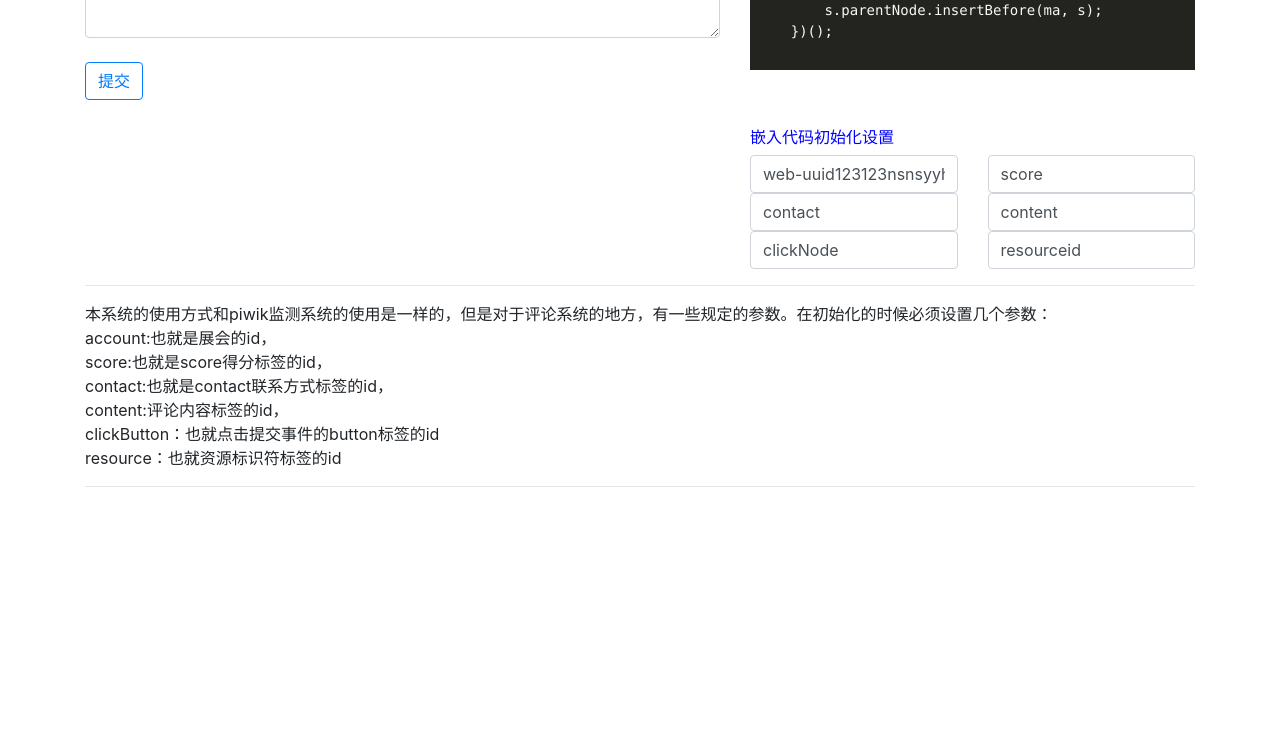
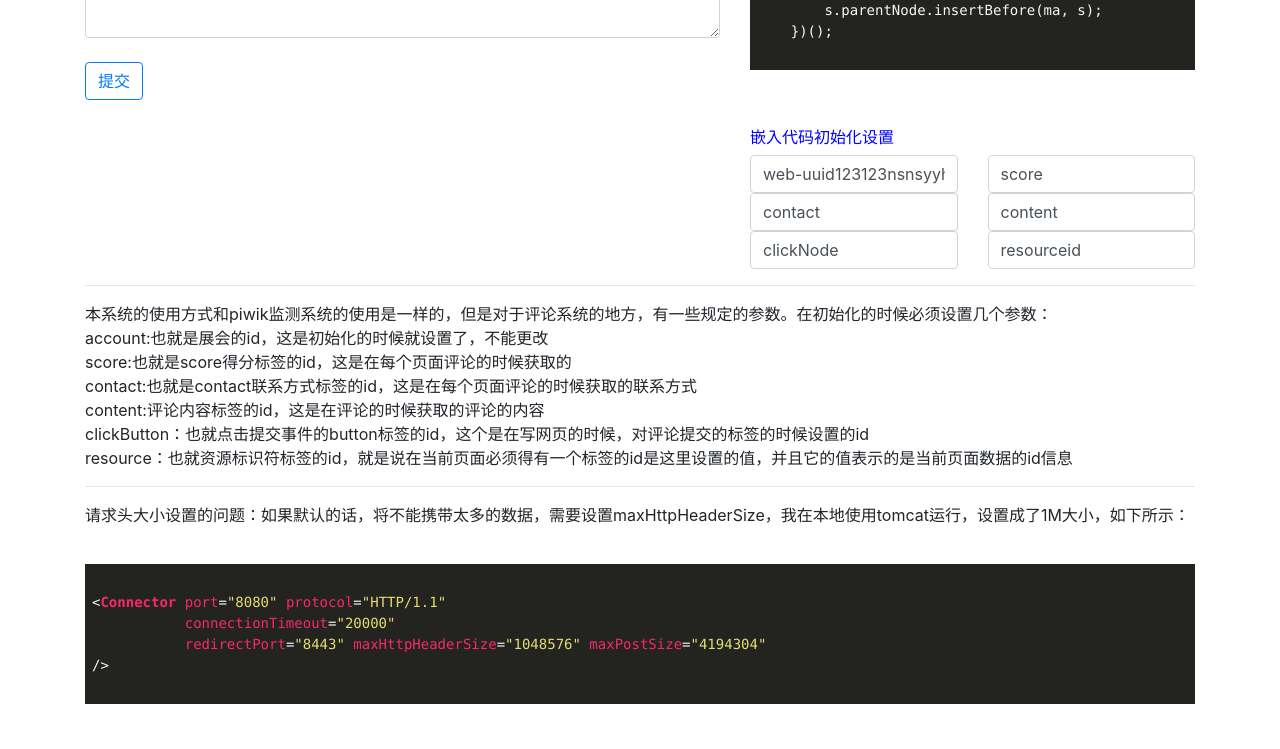
Before and after one commit to zw231212/data-collection, a plain HTML site: page src/main/webapp/index.html in a window 1280 px wide. Shown: the part 707-1456 px from the top of the page. Before the commit the page ends 1210 px from the top, so only its background shows below. Drawn offline with nearby package versions, Linux system fonts and the light colour scheme.

Commit message:
增加说明，get请求数据过大的时候的处理

```diff
--- a/src/main/webapp/index.html
+++ b/src/main/webapp/index.html
@@ -40,6 +40,7 @@
     <div class="container" id="info-area">
         <div class="row">
            <div class="col-md-7">
+               <input type="hidden"  id="resourceid" value="nstr-123123-jjasdsjakk123"/>
                <span class="input-group-addon">分数 : </span>
                <div class="input-group">
                    <input type="text" class="form-control" placeholder="评论分数，这里是手写，但是在真正页面上需要有样式" id="score" />
@@ -116,15 +117,25 @@
         <div>
             <p>本系统的使用方式和piwik监测系统的使用是一样的，但是对于评论系统的地方，有一些规定的参数。在初始化的时候必须设置几个参数：
                 <br />
-                account:也就是展会的id，<br />
-                score:也就是score得分标签的id，<br />
-                contact:也就是contact联系方式标签的id，<br />
-                content:评论内容标签的id，<br />
-                clickButton：也就点击提交事件的button标签的id <br />
-                resource：也就资源标识符标签的id <br />
+                account:也就是展会的id，这是初始化的时候就设置了，不能更改<br />
+                score:也就是score得分标签的id，这是在每个页面评论的时候获取的<br />
+                contact:也就是contact联系方式标签的id，这是在每个页面评论的时候获取的联系方式<br />
+                content:评论内容标签的id，这是在评论的时候获取的评论的内容<br />
+                clickButton：也就点击提交事件的button标签的id，这个是在写网页的时候，对评论提交的标签的时候设置的id<br />
+                resource：也就资源标识符标签的id，就是说在当前页面必须得有一个标签的id是这里设置的值，并且它的值表示的是当前页面数据的id信息<br />
             </p>
             <hr />
-
+            <p>
+                请求头大小设置的问题：如果默认的话，将不能携带太多的数据，需要设置maxHttpHeaderSize，我在本地使用tomcat运行，设置成了1M大小，如下所示：
+            </p>
+            <pre>
+                <code>
+&lt;Connector port="8080" protocol="HTTP/1.1"
+           connectionTimeout="20000"
+           redirectPort="8443" maxHttpHeaderSize="1048576" maxPostSize="4194304"
+/&gt;
+                </code>
+            </pre>
         </div>
     </div>
     <script src="https://cdn.bootcss.com/jquery/3.3.1/jquery.min.js"></script>
@@ -167,7 +178,6 @@
             },
             getInitCode:function(){
                 let innerText = $("#codeInfo").html();
-                console.log(innerText)
                 $("#codeArea").html(innerText);
                 highlightCode();
             }
@@ -178,6 +188,23 @@
           hljs.highlightBlock(block);
         });
       }
+
+      var _maq = _maq || [];
+      _maq.push(['_setAccount', infoVM.$data.params.account]);
+      _maq.push(['_setScore', infoVM.$data.params.score]);
+      _maq.push(['_setContent', infoVM.$data.params.content]);
+      _maq.push(['_setContact', infoVM.$data.params.contact]);
+      _maq.push(['_setClickButton', infoVM.$data.params.clickButton]);
+      _maq.push(['_setResource', infoVM.$data.params.resource]);
+
+      (function () {
+        var ma = document.createElement('script');
+        ma.type = 'text/javascript';
+        ma.async = true;
+        ma.src = "http://localhost:8082/static/js/nstrdata.js";
+        var s = document.getElementsByTagName('script')[0];
+        s.parentNode.insertBefore(ma, s);
+      })();
     </script>
 </body>
 </html>
```
